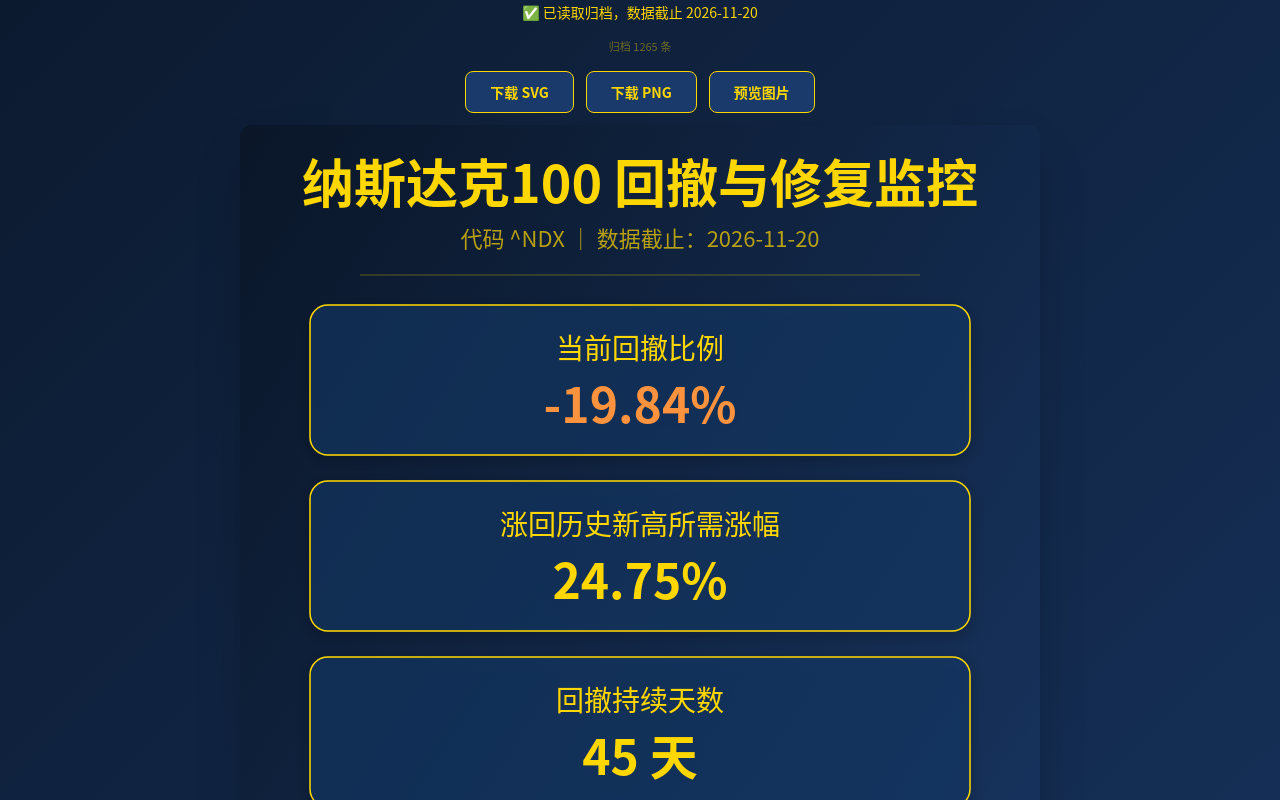
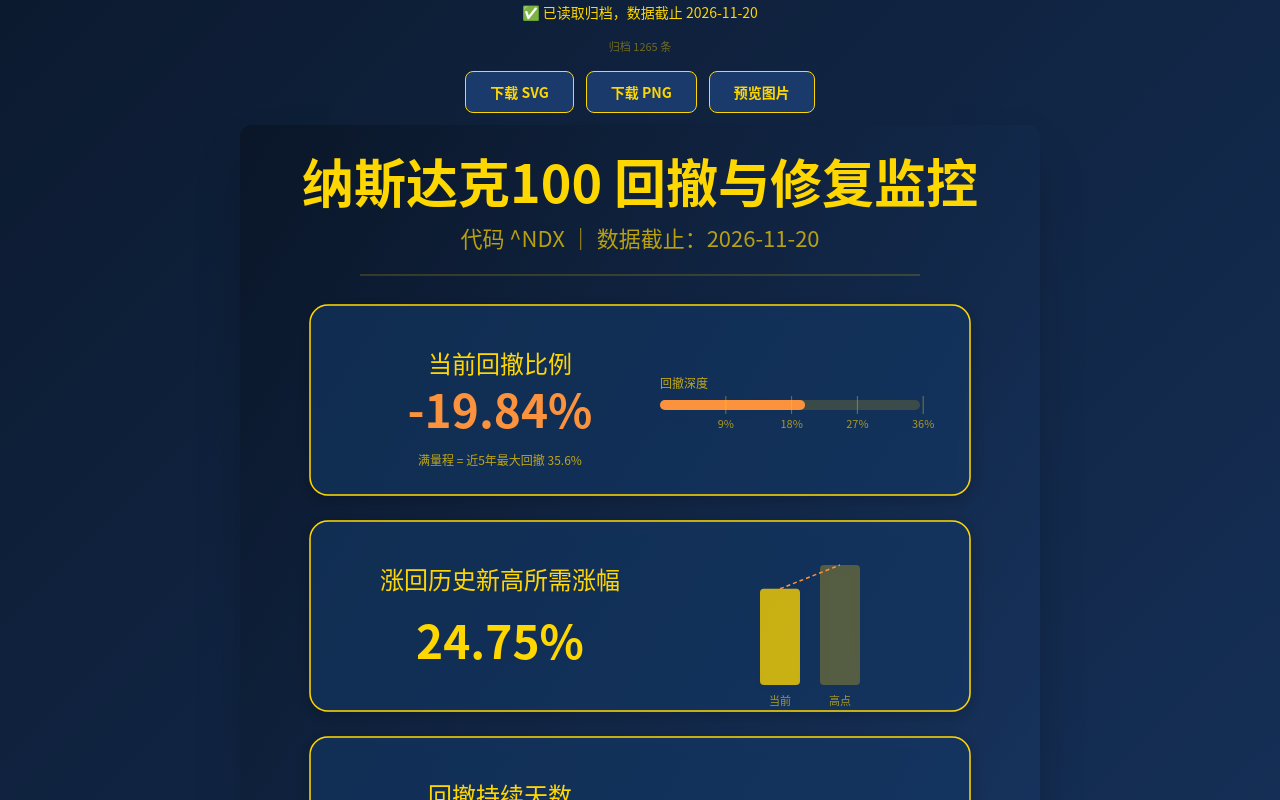
Before and after one commit to axmiao/ndx-spx, a Vue app: page / in a window 1280 px wide. Shown: the part 420-1220 px from the top of the page. Built offline with nearby package versions, Linux system fonts and the light colour scheme.

Commit message:
feat(svg): 增加回撤进度条

```diff
--- a/src/components/MonitorSvg.vue
+++ b/src/components/MonitorSvg.vue
@@ -20,34 +20,20 @@ const svgRef = ref(null)
 const previewOpen = ref(false)
 const previewContainer = ref(null)
 
-// ====== 主题 ======
 const palette = computed(() => props.theme === 'light'
   ? {
-      bgFrom: '#eef2ff',
-      bgTo: '#c7d2fe',
-      card: '#ffffff',
-      cardOpacity: 0.72,
-      border: '#6366f1',
-      text: '#312e81',
-      textDim: '#4338ca',
-      dimOpacity: 0.7,
-      grid: '#6366f1',
-      accent: '#06b6d4'
+      bgFrom: '#eef2ff', bgTo: '#c7d2fe',
+      card: '#ffffff', cardOpacity: 0.72,
+      border: '#6366f1', text: '#312e81', textDim: '#4338ca',
+      dimOpacity: 0.7, grid: '#6366f1', accent: '#06b6d4'
     }
   : {
-      bgFrom: '#0a1628',
-      bgTo: '#1a3a6b',
-      card: '#1a3a6b',
-      cardOpacity: 0.55,
-      border: '#FFD700',
-      text: '#FFD700',
-      textDim: '#FFD700',
-      dimOpacity: 0.7,
-      grid: '#FFD700',
-      accent: '#FFD700'
+      bgFrom: '#0a1628', bgTo: '#1a3a6b',
+      card: '#1a3a6b', cardOpacity: 0.55,
+      border: '#FFD700', text: '#FFD700', textDim: '#FFD700',
+      dimOpacity: 0.7, grid: '#FFD700', accent: '#FFD700'
     })
 
-// ====== 回撤深度色阶 ======
 const drawdownColor = computed(() => {
   const dd = Number(props.metrics.drawdown)
   const light = props.theme === 'light'
@@ -55,6 +41,21 @@ const drawdownColor = computed(() => {
   if (dd >= -10) return light ? '#ca8a04' : '#FFD700'
   if (dd >= -20) return light ? '#ea580c' : '#fb923c'
   return light ? '#dc2626' : '#f87171'
+})
+
+const maxDd = computed(() => {
+  const v = Number(props.metrics.maxDrawdown5y)
+  return v > 0 ? v : 40
+})
+
+const ddBarWidth = computed(() => {
+  const cur = Math.abs(Number(props.metrics.drawdown))
+  return Math.min(cur / maxDd.value, 1) * 260
+})
+
+const ddTicks = computed(() => {
+  const max = maxDd.value
+  return [0.25, 0.5, 0.75, 1].map(r => Math.round(max * r))
 })
 
 const drawdownText = computed(() => Number(props.metrics.drawdown).toFixed(2) + '%')
@@ -70,7 +71,6 @@ const highText = computed(
   () => '历史收盘最高点 ' + fmtNum(props.metrics.highPoint) + '（' + props.metrics.highDate + '）'
 )
 
-// VIX/VXN：仅纳指100 和标普500 有，其他标的为空字符串
 const vixText = computed(() => {
   const v = props.vix
   if (!v) return ''
@@ -79,11 +79,10 @@ const vixText = computed(() => {
   return `${label}：${v.value.toFixed(2)}（${sign}${v.changePct.toFixed(2)}%）`
 })
 
-// ====== 迷你走势图路径 ======
 const sparkline = computed(() => {
   const data = props.recentCloses || []
   if (data.length < 2) return null
-  const w = 220, h = 50
+  const w = 180, h = 60
   const xs = data.map((_, i) => (i / (data.length - 1)) * w)
   const cs = data.map(d => d.c)
   const min = Math.min(...cs), max = Math.max(...cs)
@@ -95,10 +94,10 @@ const sparkline = computed(() => {
 
 const percentileText = computed(() => {
   const v = props.metrics.drawdownPercentile
-  const total = (props.metrics.eventCount ?? 0)
+  const total = props.metrics.eventCount ?? 0
   if (v == null || total === 0) return '当日回撤分位数：无历史事件'
   const deeper = Math.round((v / 100) * total)
-  return `当日回撤分位数：${v.toFixed(0)}% （近5年 ${total} 次大于5%回撤中，${deeper} 次比当前更浅）`
+  return `当日回撤分位数：近5年 ${total} 次回撤中，${deeper} 次比当前更深`
 })
 
 const recoveryProgressText = computed(() => {
@@ -110,6 +109,13 @@ const recoveryProgressText = computed(() => {
 const maStateText = computed(() => {
   const s = props.metrics.maState || '数据不足'
   return `趋势：${s}`
+})
+
+const recoveryRatio = computed(() => {
+  const h = Number(props.metrics.highPoint)
+  const c = Number(props.metrics.latestClose)
+  if (!h || !c) return 0.5
+  return Math.min(c / h, 1)
 })
 
 defineExpose({ svgRef })
@@ -156,16 +162,14 @@ onUnmounted(() => {
       <button class="px-6 py-2.5 border border-gold rounded-lg bg-navy-card text-gold font-bold text-sm hover:bg-gold hover:text-navy-bg transition-colors" @click="openPreview">预览图片</button>
     </div>
 
-    <div class="w-full max-w-[800px] rounded-xl overflow-hidden shadow-2xl">
-      <div
-        v-if="loading"
-        class="absolute inset-0 z-10 flex items-center justify-center bg-black/40 backdrop-blur-sm"
-      >
+    <div class="relative w-full max-w-[800px] rounded-xl overflow-hidden shadow-2xl">
+      <div v-if="loading" class="absolute inset-0 z-10 flex items-center justify-center bg-black/40 backdrop-blur-sm">
         <div class="flex items-center gap-2 text-gold text-sm">
           <span class="inline-block w-4 h-4 border-2 border-gold border-t-transparent rounded-full animate-spin"></span>
           加载中…
         </div>
       </div>
+
       <svg ref="svgRef" xmlns="http://www.w3.org/2000/svg" width="800" height="1240" viewBox="0 0 800 1240" class="block w-full h-auto">
         <defs>
           <linearGradient id="bg" x1="0%" y1="0%" x2="100%" y2="100%">
@@ -186,52 +190,95 @@ onUnmounted(() => {
         </text>
         <line x1="120" y1="150" x2="680" y2="150" :stroke="palette.grid" stroke-width="1" opacity="0.35" />
 
-        <!-- 卡片 1：当前回撤（色阶） -->
+        <!-- 卡片 1：左文右图 -->
         <g filter="url(#shadow)">
-          <rect x="70" y="180" width="660" height="150" rx="18" :fill="palette.card" :fill-opacity="palette.cardOpacity" :stroke="palette.border" stroke-width="1.5" />
-          <text x="400" y="234" text-anchor="middle" font-size="28" :fill="palette.text" font-family="Microsoft YaHei, Noto Sans CJK SC, Source Han Sans SC, sans-serif">当前回撤比例</text>
-          <text x="400" y="298" text-anchor="middle" font-size="48" font-weight="bold" :fill="drawdownColor" font-family="Microsoft YaHei, Noto Sans CJK SC, Source Han Sans SC, sans-serif">{{ drawdownText }}</text>
+          <rect x="70" y="180" width="660" height="190" rx="18" :fill="palette.card" :fill-opacity="palette.cardOpacity" :stroke="palette.border" stroke-width="1.5" />
+
+          <!-- 左侧文字 -->
+          <text x="260" y="248" text-anchor="middle" font-size="24" :fill="palette.text" font-family="Microsoft YaHei, Noto Sans CJK SC, Source Han Sans SC, sans-serif">当前回撤比例</text>
+          <text x="260" y="303" text-anchor="middle" font-size="46" font-weight="bold" :fill="drawdownColor" font-family="Microsoft YaHei, Noto Sans CJK SC, Source Han Sans SC, sans-serif">{{ drawdownText }}</text>
+          <text x="260" y="340" text-anchor="middle" font-size="12" :fill="palette.textDim" :opacity="palette.dimOpacity" font-family="Microsoft YaHei, Noto Sans CJK SC, Source Han Sans SC, sans-serif">
+            满量程 = 近5年最大回撤 {{ maxDd.toFixed(1) }}%
+          </text>
+
+          <!-- 右侧进度条 -->
+          <g :transform="`translate(420, 275)`">
+            <rect x="0" y="0" width="260" height="10" rx="5" :fill="palette.grid" opacity="0.15" />
+            <rect x="0" y="0" :width="ddBarWidth" height="10" rx="5" :fill="drawdownColor" />
+            <g v-for="t in ddTicks" :key="t">
+              <line :x1="(t / maxDd) * 260" y1="-4" :x2="(t / maxDd) * 260" y2="14" :stroke="palette.grid" stroke-width="1" opacity="0.4" />
+              <text :x="(t / maxDd) * 260" y="28" text-anchor="middle" font-size="11" :fill="palette.textDim" opacity="0.6">{{ t }}%</text>
+            </g>
+            <text x="0" y="-12" font-size="12" :fill="palette.textDim" opacity="0.7">回撤深度</text>
+          </g>
         </g>
 
+        <!-- 卡片 2：左文右图 -->
         <g filter="url(#shadow)">
-          <rect x="70" y="356" width="660" height="150" rx="18" :fill="palette.card" :fill-opacity="palette.cardOpacity" :stroke="palette.border" stroke-width="1.5" />
-          <text x="400" y="410" text-anchor="middle" font-size="28" :fill="palette.text" font-family="Microsoft YaHei, Noto Sans CJK SC, Source Han Sans SC, sans-serif">涨回历史新高所需涨幅</text>
-          <text x="400" y="474" text-anchor="middle" font-size="48" font-weight="bold" :fill="palette.text" font-family="Microsoft YaHei, Noto Sans CJK SC, Source Han Sans SC, sans-serif">{{ recoveryText }}</text>
+          <rect x="70" y="396" width="660" height="190" rx="18" :fill="palette.card" :fill-opacity="palette.cardOpacity" :stroke="palette.border" stroke-width="1.5" />
+
+          <!-- 左侧文字 -->
+          <text x="260" y="464" text-anchor="middle" font-size="24" :fill="palette.text" font-family="Microsoft YaHei, Noto Sans CJK SC, Source Han Sans SC, sans-serif">涨回历史新高所需涨幅</text>
+          <text x="260" y="534" text-anchor="middle" font-size="46" font-weight="bold" :fill="palette.text" font-family="Microsoft YaHei, Noto Sans CJK SC, Source Han Sans SC, sans-serif">{{ recoveryText }}</text>
+
+          <!-- 右侧柱状对比 -->
+          <g :transform="`translate(520, 440)`">
+            <rect x="0" :y="120 - recoveryRatio * 120" width="40" :height="recoveryRatio * 120" :fill="palette.accent" opacity="0.75" rx="4" />
+            <rect x="60" y="0" width="40" height="120" :fill="palette.grid" opacity="0.25" rx="4" />
+            <line x1="20" :y1="120 - recoveryRatio * 120" x2="80" y1="0" :stroke="drawdownColor" stroke-width="1.5" stroke-dasharray="4 3" />
+            <text x="20" y="140" text-anchor="middle" font-size="11" :fill="palette.textDim" opacity="0.6">当前</text>
+            <text x="80" y="140" text-anchor="middle" font-size="11" :fill="palette.textDim" opacity="0.6">高点</text>
+          </g>
         </g>
 
+        <!-- 卡片 3：左文右图 -->
         <g filter="url(#shadow)">
-          <rect x="70" y="532" width="660" height="150" rx="18" :fill="palette.card" :fill-opacity="palette.cardOpacity" :stroke="palette.border" stroke-width="1.5" />
-          <text x="400" y="586" text-anchor="middle" font-size="28" :fill="palette.text" font-family="Microsoft YaHei, Noto Sans CJK SC, Source Han Sans SC, sans-serif">回撤持续天数</text>
-          <text x="400" y="650" text-anchor="middle" font-size="48" font-weight="bold" :fill="palette.text" font-family="Microsoft YaHei, Noto Sans CJK SC, Source Han Sans SC, sans-serif">{{ durationText }}</text>
+          <rect x="70" y="612" width="660" height="190" rx="18" :fill="palette.card" :fill-opacity="palette.cardOpacity" :stroke="palette.border" stroke-width="1.5" />
+
+          <!-- 左侧文字 -->
+          <text x="260" y="680" text-anchor="middle" font-size="24" :fill="palette.text" font-family="Microsoft YaHei, Noto Sans CJK SC, Source Han Sans SC, sans-serif">回撤持续天数</text>
+          <text x="260" y="750" text-anchor="middle" font-size="46" font-weight="bold" :fill="palette.text" font-family="Microsoft YaHei, Noto Sans CJK SC, Source Han Sans SC, sans-serif">{{ durationText }}</text>
+
+          <!-- 右侧时间轴 -->
+          <g :transform="`translate(480, 710)`">
+            <line x1="0" y1="0" x2="260" y2="0" :stroke="palette.grid" stroke-width="2" opacity="0.25" />
+            <line x1="0" y1="0" :x2="durationBarWidth" y2="0" :stroke="drawdownColor" stroke-width="3" />
+            <circle cx="0" cy="0" r="5" :fill="palette.text" />
+            <circle :cx="durationBarWidth" cy="0" r="5" :fill="drawdownColor" />
+            <text x="0" y="-12" text-anchor="middle" font-size="11" :fill="palette.textDim" opacity="0.7">高点</text>
+            <text :x="durationBarWidth" y="-12" text-anchor="middle" font-size="11" :fill="palette.textDim" opacity="0.7">至今</text>
+            <text x="130" y="22" text-anchor="middle" font-size="11" :fill="palette.textDim" opacity="0.5">按 365 天比例</text>
+          </g>
         </g>
 
-        <!-- 卡片 4：最新收盘 + 迷你走势图 -->
+        <!-- 卡片 4：左文右图 -->
         <g filter="url(#shadow)">
-          <rect x="70" y="708" width="660" height="190" rx="18" :fill="palette.card" :fill-opacity="palette.cardOpacity" :stroke="palette.border" stroke-width="1.5" />
-          <text x="400" y="754" text-anchor="middle" font-size="28" :fill="palette.text" font-family="Microsoft YaHei, Noto Sans CJK SC, Source Han Sans SC, sans-serif">最新收盘价</text>
-          <text x="400" y="806" text-anchor="middle" font-size="46" font-weight="bold" :fill="palette.text" font-family="Microsoft YaHei, Noto Sans CJK SC, Source Han Sans SC, sans-serif">{{ latestText }}</text>
-          <text x="400" y="828" text-anchor="middle" font-size="18" :fill="palette.textDim" :opacity="palette.dimOpacity" font-family="Microsoft YaHei, Noto Sans CJK SC, Source Han Sans SC, sans-serif">{{ dailyText }}</text>
+          <rect x="70" y="828" width="660" height="190" rx="18" :fill="palette.card" :fill-opacity="palette.cardOpacity" :stroke="palette.border" stroke-width="1.5" />
 
-          <g v-if="sparkline" :transform="`translate(290, 838)`">
+          <!-- 左侧文字 -->
+          <text x="260" y="896" text-anchor="middle" font-size="24" :fill="palette.text" font-family="Microsoft YaHei, Noto Sans CJK SC, Source Han Sans SC, sans-serif">最新收盘价</text>
+          <text x="260" y="958" text-anchor="middle" font-size="42" font-weight="bold" :fill="palette.text" font-family="Microsoft YaHei, Noto Sans CJK SC, Source Han Sans SC, sans-serif">{{ latestText }}</text>
+          <text x="260" y="990" text-anchor="middle" font-size="16" :fill="palette.textDim" :opacity="palette.dimOpacity" font-family="Microsoft YaHei, Noto Sans CJK SC, Source Han Sans SC, sans-serif">{{ dailyText }}</text>
+
+          <!-- 右侧迷你走势图 -->
+          <g v-if="sparkline" :transform="`translate(500, 885)`">
             <path :d="sparkline.d" fill="none" :stroke="palette.accent" stroke-width="1.8" />
             <circle :cx="sparkline.lastX" :cy="sparkline.lastY" r="3" :fill="palette.accent" />
+            <text x="0" y="80" font-size="11" :fill="palette.textDim" opacity="0.6">近60日</text>
           </g>
         </g>
 
         <!-- 辅助指标条 -->
-        <rect x="70" y="918" width="660" height="200" rx="14" :fill="palette.card" fill-opacity="0.35" :stroke="palette.border" stroke-width="1" stroke-opacity="0.5" />
-        <text x="400" y="952" text-anchor="middle" font-size="19" :fill="palette.text" opacity="0.9" font-family="Microsoft YaHei, Noto Sans CJK SC, Source Han Sans SC, sans-serif">{{ highText }}</text>
-        <text x="400" y="988" text-anchor="middle" font-size="19" :fill="palette.text" opacity="0.9" font-family="Microsoft YaHei, Noto Sans CJK SC, Source Han Sans SC, sans-serif">{{ percentileText }}</text>
-        <text x="400" y="1024" text-anchor="middle" font-size="19" :fill="palette.text" opacity="0.9" font-family="Microsoft YaHei, Noto Sans CJK SC, Source Han Sans SC, sans-serif">
+        <rect x="70" y="1038" width="660" height="120" rx="14" :fill="palette.card" fill-opacity="0.35" :stroke="palette.border" stroke-width="1" stroke-opacity="0.5" />
+        <text x="400" y="1070" text-anchor="middle" font-size="17" :fill="palette.text" opacity="0.9" font-family="Microsoft YaHei, Noto Sans CJK SC, Source Han Sans SC, sans-serif">{{ highText }}</text>
+        <text x="400" y="1100" text-anchor="middle" font-size="17" :fill="palette.text" opacity="0.9" font-family="Microsoft YaHei, Noto Sans CJK SC, Source Han Sans SC, sans-serif">{{ percentileText }}</text>
+        <text x="400" y="1130" text-anchor="middle" font-size="17" :fill="palette.text" opacity="0.9" font-family="Microsoft YaHei, Noto Sans CJK SC, Source Han Sans SC, sans-serif">
           YTD：{{ ytdText }}<template v-if="vixText"> ｜ {{ vixText }}</template>
         </text>
-        <text x="400" y="1060" text-anchor="middle" font-size="17" :fill="palette.text" opacity="0.85" font-family="Microsoft YaHei, Noto Sans CJK SC, Source Han Sans SC, sans-serif">{{ recoveryProgressText }} ｜ {{ maStateText }}</text>
-        <text x="400" y="1096" text-anchor="middle" font-size="16" :fill="palette.textDim" opacity="0.6" font-family="Microsoft YaHei, Noto Sans CJK SC, Source Han Sans SC, sans-serif">{{ sourceNote }}</text>
+        <text x="400" y="1156" text-anchor="middle" font-size="15" :fill="palette.textDim" opacity="0.6" font-family="Microsoft YaHei, Noto Sans CJK SC, Source Han Sans SC, sans-serif">{{ recoveryProgressText }} ｜ {{ maStateText }} ｜ {{ sourceNote }}</text>
 
-        <line x1="120" y1="1138" x2="680" y2="1138" :stroke="palette.grid" stroke-width="1" opacity="0.25" />
-        <text x="400" y="1168" text-anchor="middle" font-size="15" :fill="palette.textDim" opacity="0.55" font-family="Microsoft YaHei, Noto Sans CJK SC, Source Han Sans SC, sans-serif">口径：历史新高按近5年日收盘价；回撤持续天数按自然日</text>
-        <text x="400" y="1196" text-anchor="middle" font-size="15" :fill="palette.textDim" opacity="0.55" font-family="Microsoft YaHei, Noto Sans CJK SC, Source Han Sans SC, sans-serif">经 Cloudflare Worker 代理 Yahoo Finance，失败时回退手动数据</text>
-        <text x="400" y="1218" text-anchor="middle" font-size="14" :fill="palette.textDim" opacity="0.35" font-family="Microsoft YaHei, Noto Sans CJK SC, Source Han Sans SC, sans-serif">指数指标监控 · 仅供参考，不构成投资建议</text>
+        <line x1="120" y1="1178" x2="680" y2="1178" :stroke="palette.grid" stroke-width="1" opacity="0.25" />
+        <text x="400" y="1206" text-anchor="middle" font-size="13" :fill="palette.textDim" opacity="0.5" font-family="Microsoft YaHei, Noto Sans CJK SC, Source Han Sans SC, sans-serif">口径：历史新高按近5年日收盘价；回撤持续天数按自然日；仅供参考</text>
       </svg>
     </div>
 
--- a/src/composables/useIndexData.js
+++ b/src/composables/useIndexData.js
@@ -261,7 +261,8 @@ export function useIndexData() {
     dailyChangePct: 0, drawdown: 0, recovery: 0, durationDays: 0, ytd: 0,
     drawdownPercentile: null, recoveryProgress: null, maState: '数据不足',
     ma50: null, ma200: null,
-    eventCount: 0
+    eventCount: 0,
+    maxDrawdown5y:0,
   })
   const series = ref([])
   const events = ref([])
@@ -355,6 +356,11 @@ export function useIndexData() {
     const recoveryProgress = calcRecoveryProgress(bars)
     const maState = calcMaState(bars)
 
+    const maxDrawdown5y = eventsForPercentile.length
+      ? Math.max(...eventsForPercentile.map(e => Math.abs(e.depth)))
+      : 0
+
+
     return {
       metrics: {
         highPoint, highDate, latestClose, latestDate,
@@ -364,7 +370,8 @@ export function useIndexData() {
         maState: maState.state,
         ma50: maState.ma50,
         ma200: maState.ma200,
-        eventCount: eventsForPercentile.length
+        eventCount: eventsForPercentile.length,
+        maxDrawdown5y,
       },
       series: buildDrawdownSeries(bars),
       events: eventsForPercentile,
```
